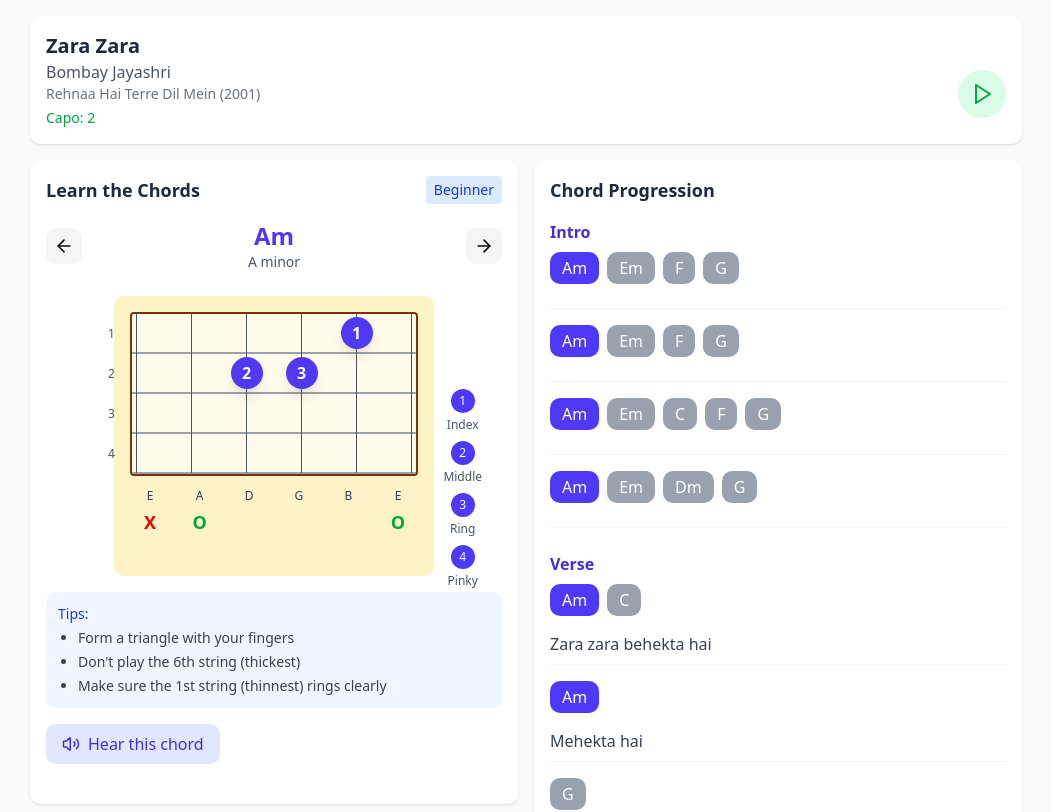
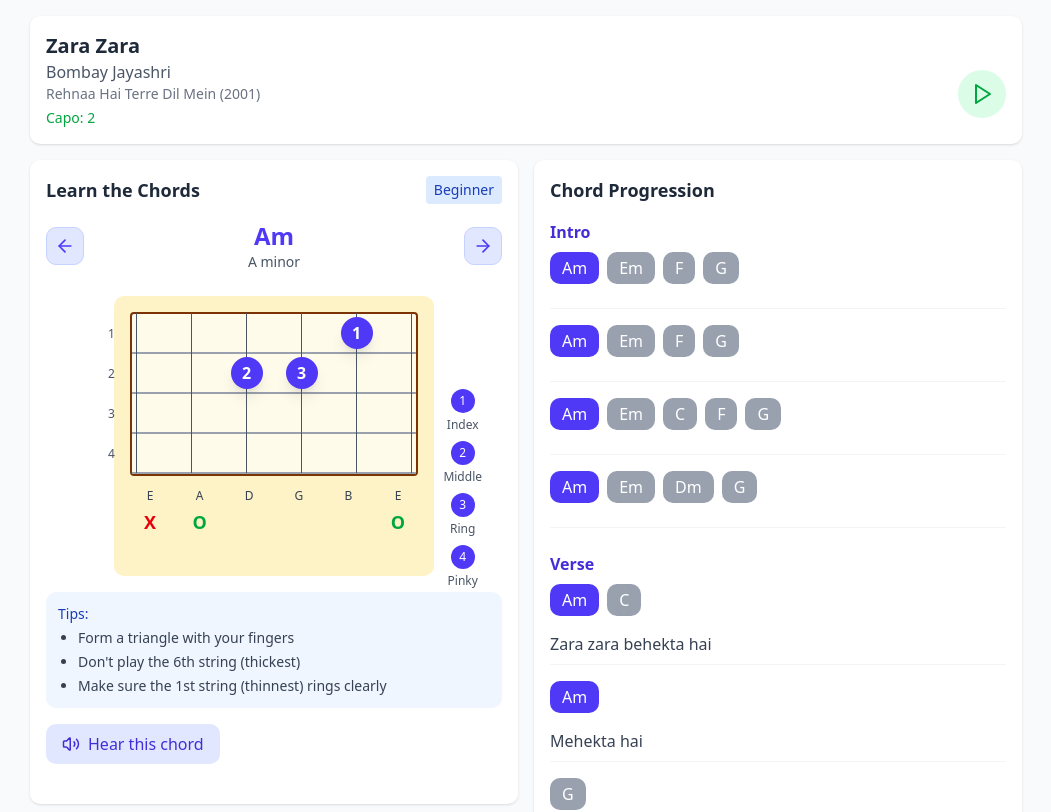
Before and after one commit to SouravInsights/chordcanvas, a Next.js app: page / in a window 1280 px wide. Shown: the top 812 px of the page, without its empty margins (114-1165 px from the left). Built offline with nearby package versions, Linux system fonts and the light colour scheme.

Commit message:
fix the button styling

```diff
--- a/src/app/components/ChordLearningSection.tsx
+++ b/src/app/components/ChordLearningSection.tsx
@@ -27,7 +27,11 @@
 
       {/* Chord Navigation */}
       <div className="flex justify-between items-center mb-6">
-        <button onClick={prevChord} className="p-2 bg-gray-100 rounded-lg">
+        <button
+          onClick={prevChord}
+          className="p-2 bg-indigo-100 text-indigo-600 border border-indigo-200 rounded-lg hover:bg-indigo-200 transition-colors"
+          aria-label="Previous chord"
+        >
           <ArrowLeft size={20} />
         </button>
         <div className="text-center">
@@ -36,7 +40,11 @@
           </div>
           <div className="text-gray-600 text-sm">{chord.name}</div>
         </div>
-        <button onClick={nextChord} className="p-2 bg-gray-100 rounded-lg">
+        <button
+          onClick={nextChord}
+          className="p-2 bg-indigo-100 text-indigo-600 border border-indigo-200 rounded-lg hover:bg-indigo-200 transition-colors"
+          aria-label="Next chord"
+        >
           <ArrowRight size={20} />
         </button>
       </div>
```
